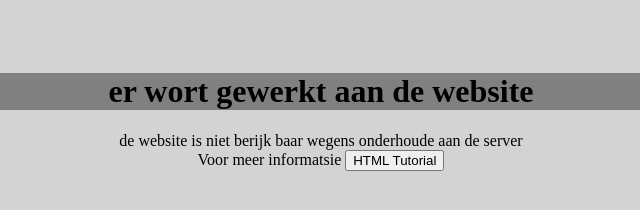
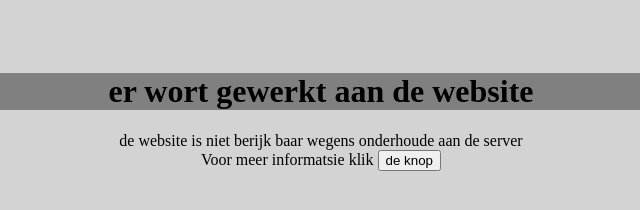
Before and after one commit to connectednode/website-leren, a plain HTML site: page index.html in a window 1280 px wide. Shown: the full height of the page, 319-959 px from the left. Drawn offline with Linux system fonts and the light colour scheme.

```diff
--- a/index.html
+++ b/index.html
@@ -21,6 +21,6 @@
   <body>
       <p> <br/> <br/> </p>
       <h1>er wort gewerkt aan de website</h1>
-      <p>de website is niet berijk baar wegens onderhoude aan de server<br/>Voor meer informatsie <a href="https://duckduckgo.com"><button title="Ga naar server onderhoude achenda">HTML Tutorial</button></a></p>
+      <p>de website is niet berijk baar wegens onderhoude aan de server<br/>Voor meer informatsie klik <a href="https://duckduckgo.com"><button title="Ga naar server onderhoude achenda">de knop</button></a></p>
   </body>
 </html>
```
